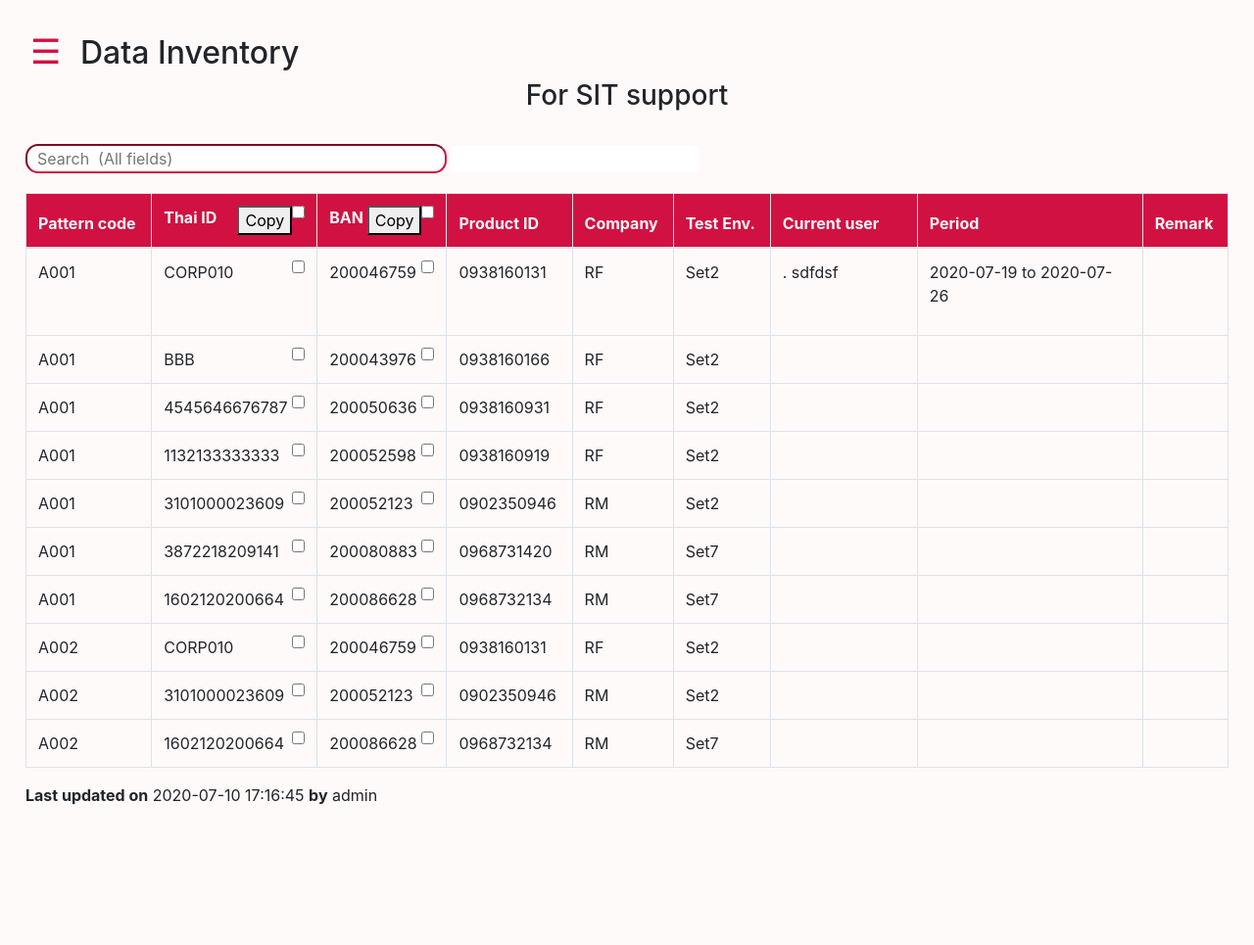
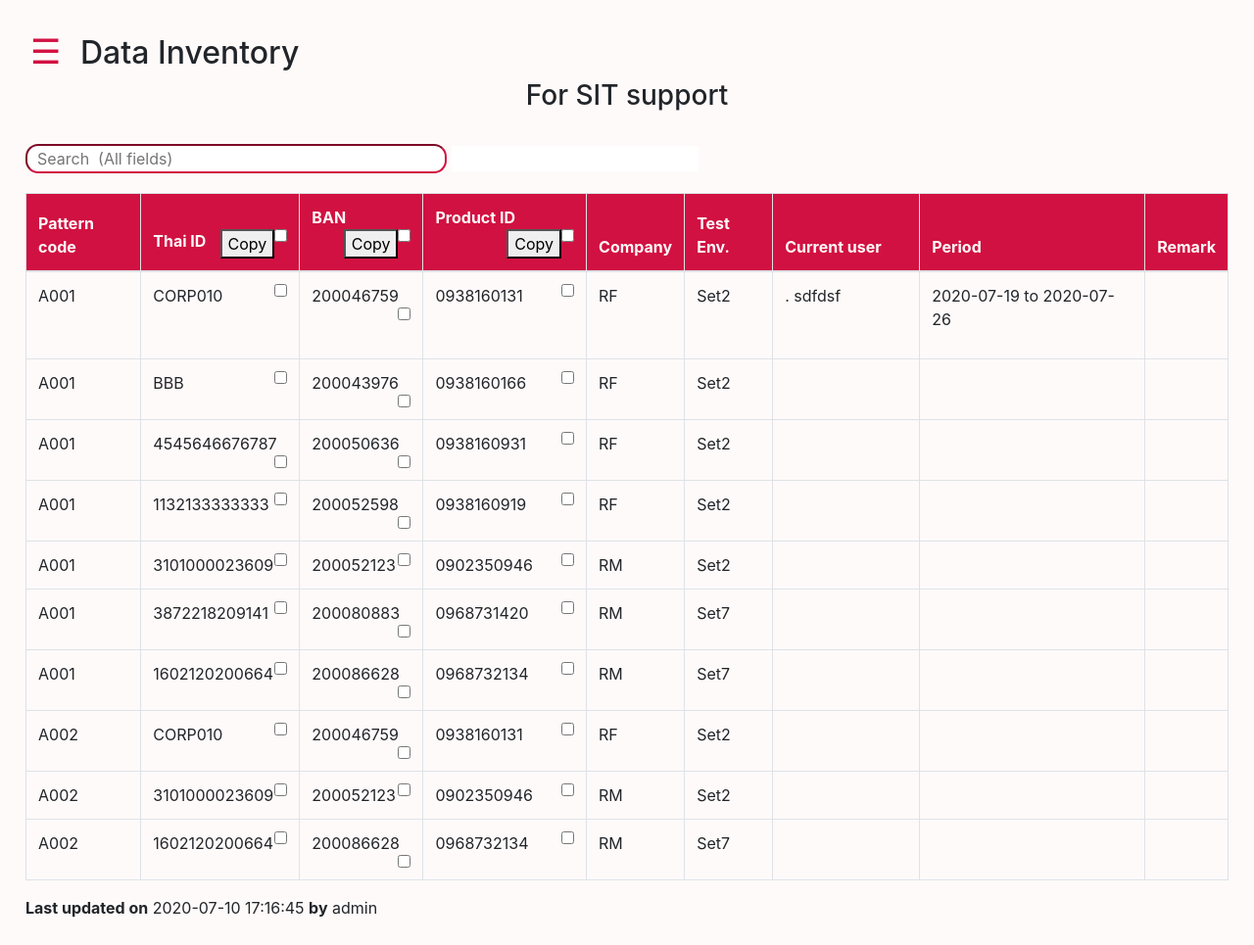
Before and after one commit to TrWin/QAprojectWebApp, a Flask app: page /qa in a window 1280 px wide, after a click on "SIT". Shown: the whole page at 98% size. Before the commit the page ends 822 px from the top, so only its background shows below. Run offline with Flask 2, Linux system fonts and the light colour scheme; a user stored in the database is signed in; data comes from the database, SQL or seed files in the repository; some libraries are stand-ins or nearby versions.

Commit message:
add checkbox Product ID

```diff
--- a/testFlask/templates/component/USER_sit.html
+++ b/testFlask/templates/component/USER_sit.html
@@ -57,6 +57,12 @@
 
         <th scope="col">
           Product ID
+          <div style="float:right;">
+            <input type="checkbox" id='checkAllID' name="checkAll" value="{{sit}}" onchange="checkAll(this,'checkBoxID',checkListID)" style="float:right;"/>
+            <button onclick="copyChecked(checkListID)">
+              Copy
+            </button>
+          </div>
         </th>
 
         <th scope="col">Company</th>
@@ -85,7 +91,7 @@
 
         <td>{{row.3}} <input type="checkbox" id='checkBoxBAN{{i}}' name="checkbox" value="{{row.3}}" onchange="copyCheckbox(this,checkListBAN)" style="float:right;"/> </td>
 
-        <td>{{row.4}}</td>
+        <td>{{row.4}} <input type="checkbox" id='checkBoxID{{i}}' name="checkbox" value="{{row.4}}" onchange="copyCheckbox(this,checkListID)" style="float:right;"/> </td>
 
         <td>{{row.5}}</td>
 
@@ -114,8 +120,6 @@
 
 
 <script>
-  var checkListTH = [];
-var checkListBAN = [];
 
 function searchSit() {
   // Declare variables
@@ -173,6 +177,10 @@ function searchSit() {
   }
 }
 
+var checkListTH = [];
+var checkListBAN = [];
+var checkListID = [];
+
   function checkAll(checkboxAll,idEach,list){
     list.length=0;
     var table = document.getElementById("SitTable");
@@ -202,7 +210,6 @@ function searchSit() {
         var index = list.indexOf("'"+checkbox.value+"'");
         if (index > -1) {
           list.splice(index, 1);
-          alert('dlt:'+checkbox.value);
         }
       }
   }
```
